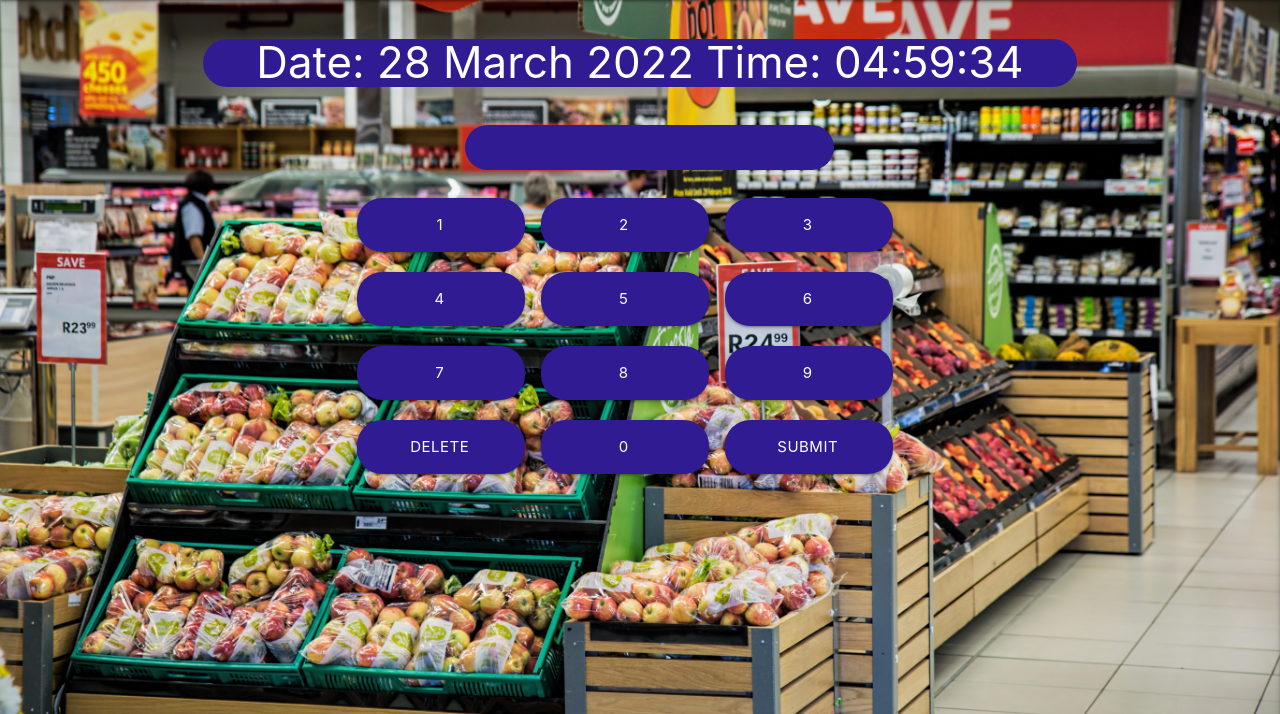
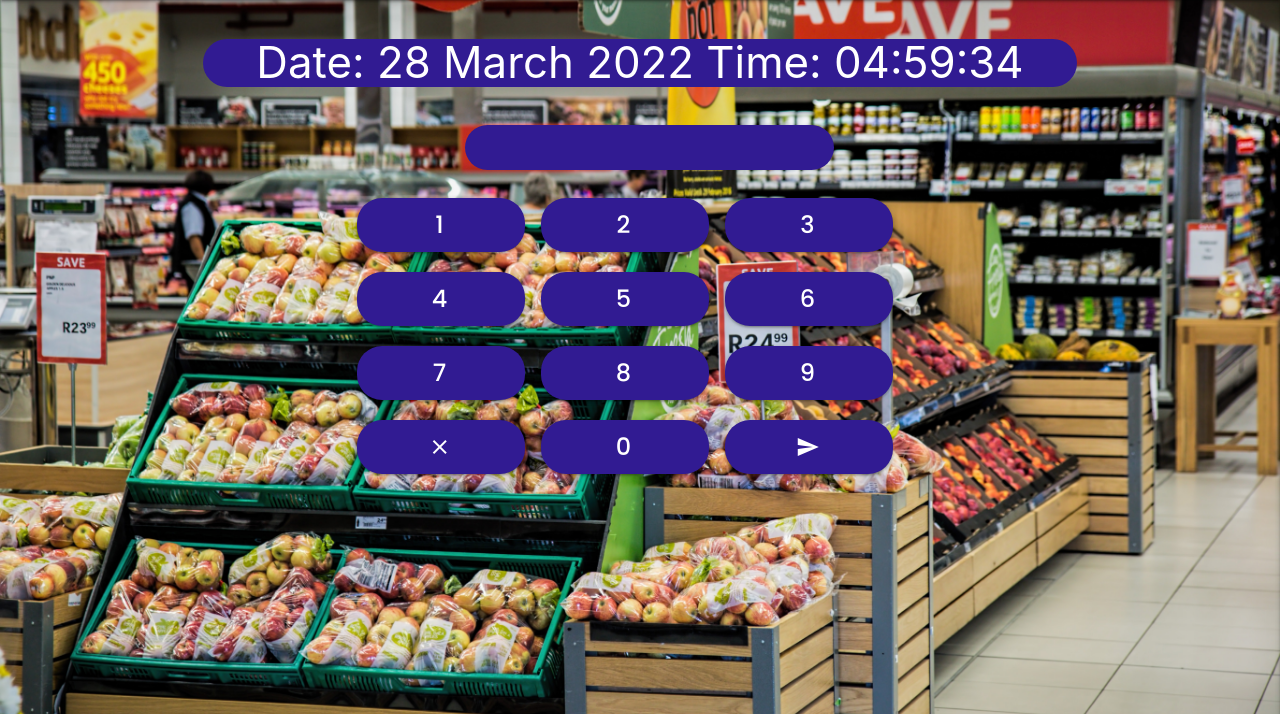
Before and after one commit to lseparatio/zai-clock-in-software, a Flask app: page / in a window 1280 px wide. Shown: the part 64-778 px from the top of the page. Run offline with Flask 2, Linux system fonts and the light colour scheme; some libraries are stand-ins or nearby versions.

Commit message:
Materializee icond added

```diff
--- a/static/css/style.css
+++ b/static/css/style.css
@@ -1,3 +1,5 @@
+@import url('https://fonts.googleapis.com/css2?family=Poppins:wght@500&display=swap');
+
 :root {
     --buttons: #311b92;
     --text: #ffffff;
@@ -47,7 +49,7 @@ h3 {
     text-align: center;
     color: var(--text);
     font-weight: 400;
-    font-size: 2.92rem;
+    font-family: 'Poppins', sans-serif;
 }
 
 th,
@@ -74,6 +76,8 @@ tr {
 .delete,
 #clock-number {
     background-color: var(--buttons);
+    font-size: x-large;
+    font-family: 'Poppins', sans-serif;
 }
 
 .click-nr:hover,
@@ -90,3 +94,7 @@ tr {
 .index-container {
     background-color: none;
 }
+
+.flashes {
+border-radius: 25px;
+}
--- a/templates/base.html
+++ b/templates/base.html
@@ -14,9 +14,7 @@
     <meta property="og:description" content="Clock-In Software For Small Company" />
     <meta property="og:image:width" content="1200" />
     <meta property="og:image:height" content="630" />
-    <link rel="stylesheet" href="https://cdnjs.cloudflare.com/ajax/libs/font-awesome/6.0.0/css/all.min.css"
-        integrity="sha512-9usAa10IRO0HhonpyAIVpjrylPvoDwiPUiKdWk5t3PyolY1cOd4DSE0Ga+ri4AuTroPR5aQvXU9xC6qOPnzFeg=="
-        crossorigin="anonymous" referrerpolicy="no-referrer" />
+    <link href="https://fonts.googleapis.com/icon?family=Material+Icons" rel="stylesheet">
     <meta name="theme-color" content="#bf360c" />
     <!-- Compiled and minified CSS -->
     <link rel="stylesheet" href="https://cdnjs.cloudflare.com/ajax/libs/materialize/1.0.0/css/materialize.min.css">
@@ -74,7 +72,7 @@
         {% for message in messages %}
         <div class="row flashes center-align">
             <div class="col s12 m8 offset-m2">
-                <h4 class="text-shadow deep-purple darken-4 center-align">{{ message }}</h4>
+                <h4 class="text-shadow flashes deep-purple darken-4 center-align">{{ message }}</h4>
             </div>
         </div>
         {% endfor %}
--- a/templates/index.html
+++ b/templates/index.html
@@ -47,10 +47,10 @@
             </div>
 
             <div class="row">
-                <a class="delete waves-effect waves-light btn-large col s3" href="{{ url_for('index') }}">Delete</a>
+                <a class="delete waves-effect waves-light btn-large col s3" href="{{ url_for('index') }}"><i class="material-icons">close</i></a>
                 <a class="click-nr waves-effect waves-light btn-large col s3" data-type="0" value="0"
                     rel="nofollow">0</a>
-                <button type="submit" class="submit waves-effect waves-light btn-large col s3">SUBMIT</button>
+                <button type="submit" class="submit waves-effect waves-light btn-large col s3"><i class="material-icons">send</i></button>
             </div>
         </form>
     </div>
```
